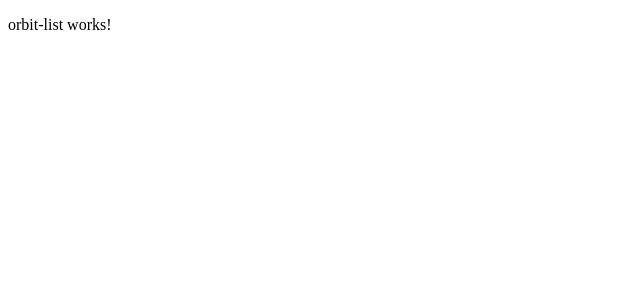
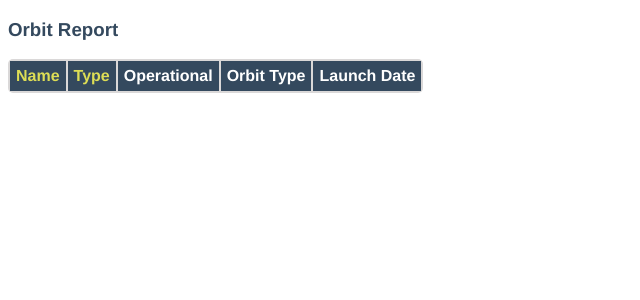
Before and after one commit to stephtomyluo/orbit-report, an Angular app: page / in a window 1280 px wide. Shown: the top 300 px of the page, without its empty margins (0-640 px from the left). Built offline with nearby package versions, Linux system fonts and the light colour scheme.

Commit message:
display table of Satellites

```diff
--- a/src/app/app.component.css
+++ b/src/app/app.component.css
@@ -0,0 +1,13 @@
+.search-form {
+  margin-bottom: 40px;
+}
+
+button {
+  margin-left: 10px;
+  color: #fff;
+  background-color: #009b25;
+  border-radius: 4px;
+  padding: 2px 5px;
+  font-size: 18px;
+  cursor: pointer;
+}
--- a/src/app/orbit-list/orbit-list.component.css
+++ b/src/app/orbit-list/orbit-list.component.css
@@ -0,0 +1,28 @@
+.sortable {
+  cursor: pointer;
+  color: #dd5;
+}
+
+.warning {
+  background-color: #da8a8a;
+}
+
+table {
+color: #111;
+border-radius: 5px;
+overflow: hidden;
+margin: 12px 0;
+min-width: 300px;
+background: #dad8d8;
+}
+
+.header-row {
+  background: #34495E;
+  color: #fff
+}
+
+th, td {
+  text-align: left;
+  margin: 5px 10px;
+  padding: 6px;
+}
--- a/src/app/orbit-list/orbit-list.component.html
+++ b/src/app/orbit-list/orbit-list.component.html
@@ -1 +1,11 @@
-<p>orbit-list works!</p>
+<h3>Orbit Report</h3>
+<table>
+   <tr class="header-row">
+      <th class="sortable">Name</th>
+      <th class="sortable">Type</th>
+      <th>Operational</th>
+      <th>Orbit Type</th>
+      <th>Launch Date</th>
+   </tr>
+   <!-- TODO: put <tr *ngFor=""></tr> here -->
+</table>
--- a/src/index.html
+++ b/src/index.html
@@ -6,6 +6,15 @@
   <base href="/">
   <meta name="viewport" content="width=device-width, initial-scale=1">
   <link rel="icon" type="image/x-icon" href="favicon.ico">
+  <style>
+    body {
+      font-family: 'Helvetica', 'Courier';
+    }
+
+    h3 {
+        color: #34495E;
+    }
+  </style>
 </head>
 <body>
   <app-root></app-root>
```
